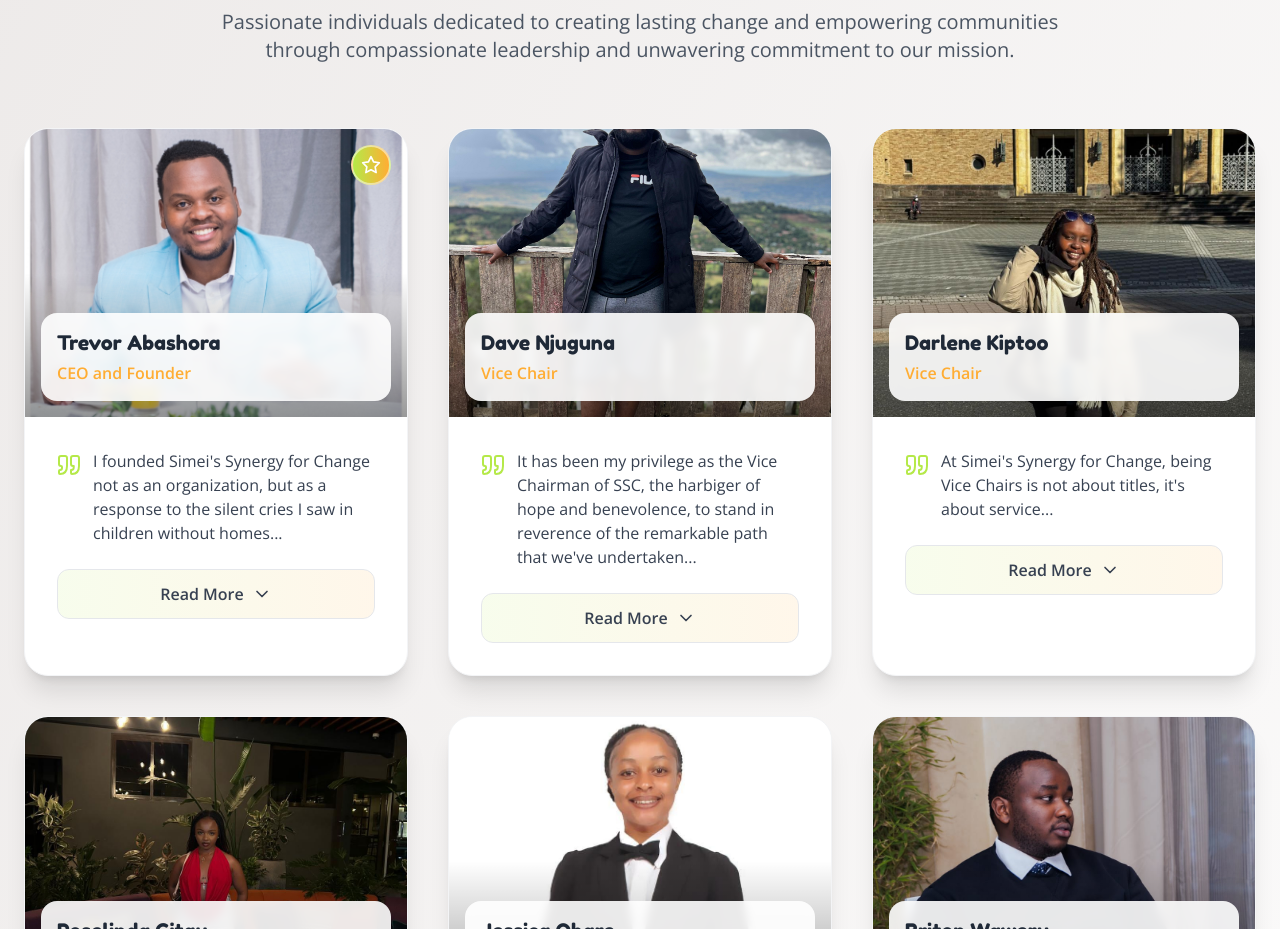
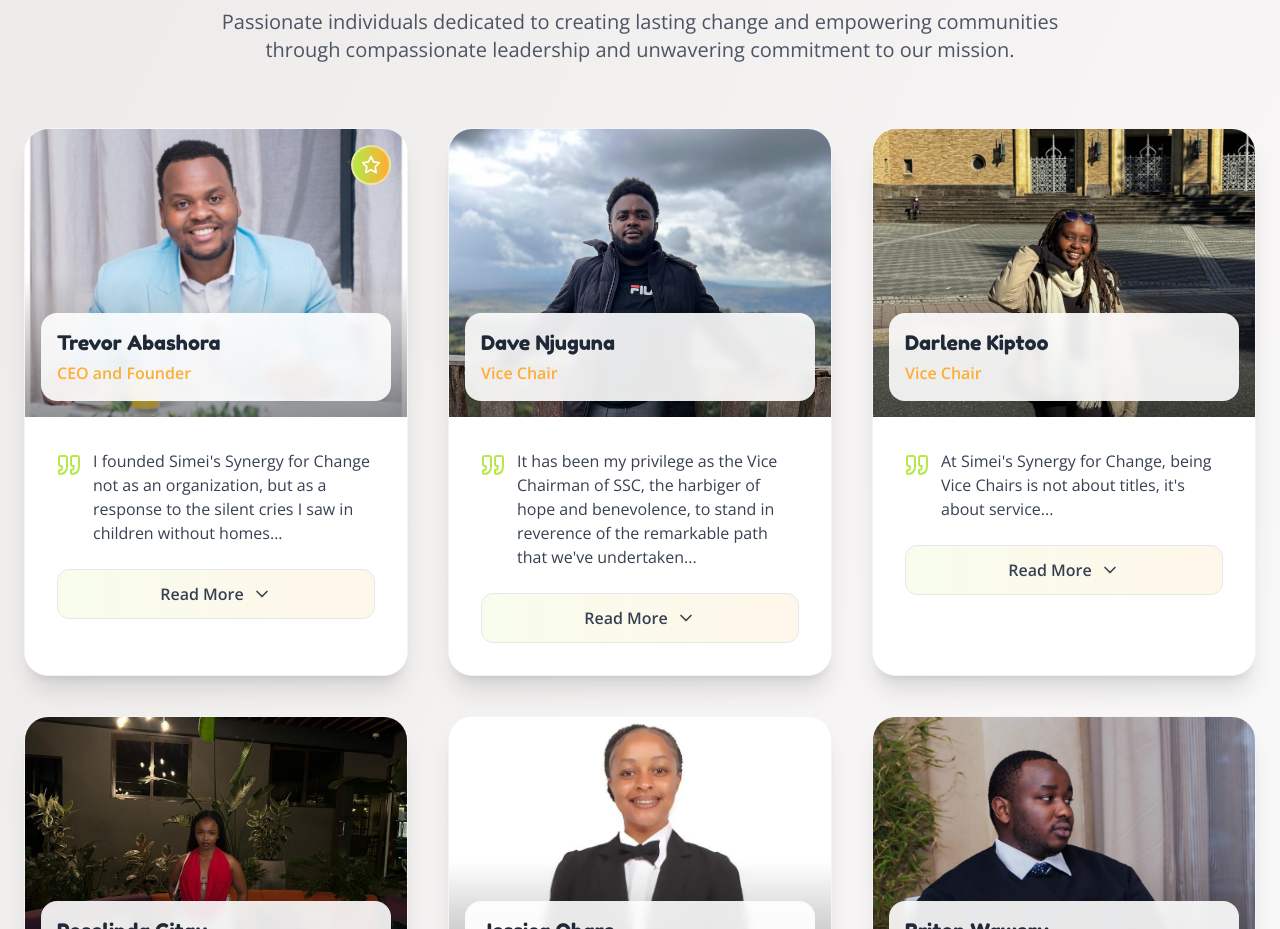
Before and after one commit to 6enard/simeis-synergy-for-change, a React (Vite) app: page / in a window 1280 px wide. Shown: the part 2540-3469 px from the top of the page. Built offline with nearby package versions, Linux system fonts and the light colour scheme.

Commit message:
Fix Dave's photo cropping

```diff
--- a/src/components/Leadership.tsx
+++ b/src/components/Leadership.tsx
@@ -94,7 +94,9 @@ const Leadership = () => {
                 <img
                   src={leader.image}
                   alt={leader.name}
-                  className="w-full h-64 sm:h-72 object-cover hover:scale-105 transition-transform duration-500"
+                  className={`w-full h-64 sm:h-72 hover:scale-105 transition-transform duration-500 ${
+                    leader.id === 2 ? 'object-cover object-top' : 'object-cover'
+                  }`}
                 />
                 <div className="absolute inset-0 bg-gradient-to-t from-black/40 via-transparent to-transparent"></div>
                 <div className="absolute bottom-4 left-4 right-4">
```
